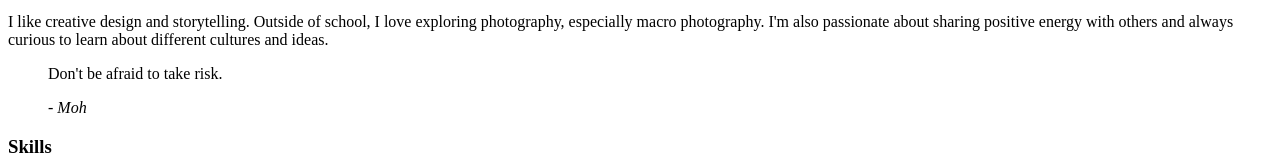
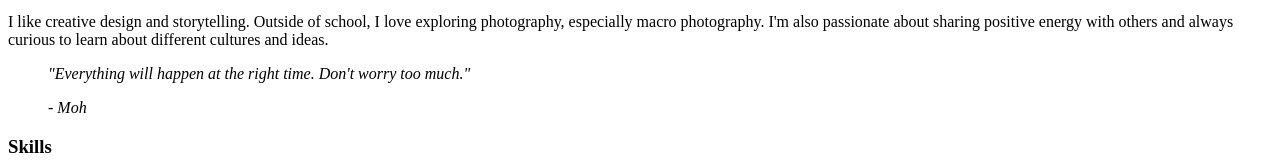
Before and after one commit to khin0005/intro-to-html, a plain HTML site: page index.html in a window 1280 px wide. Shown: the part 636-800 px from the top of the page. Drawn offline with Linux system fonts and the light colour scheme.

Commit message:
Change quote

```diff
--- a/index.html
+++ b/index.html
@@ -15,7 +15,7 @@
             I like creative design and storytelling. Outside of school, I love exploring photography, especially macro photography. I'm also passionate about sharing positive energy with others and always curious to learn about different cultures and ideas.
         </p>
         <blockquote>
-            <p>Don't be afraid to take risk.</p>
+            <p><em>"Everything will happen at the right time. Don't worry too much."</em></p>
             <cite>- Moh</cite>
         </blockquote>
         <h3>Skills</h3>
```
